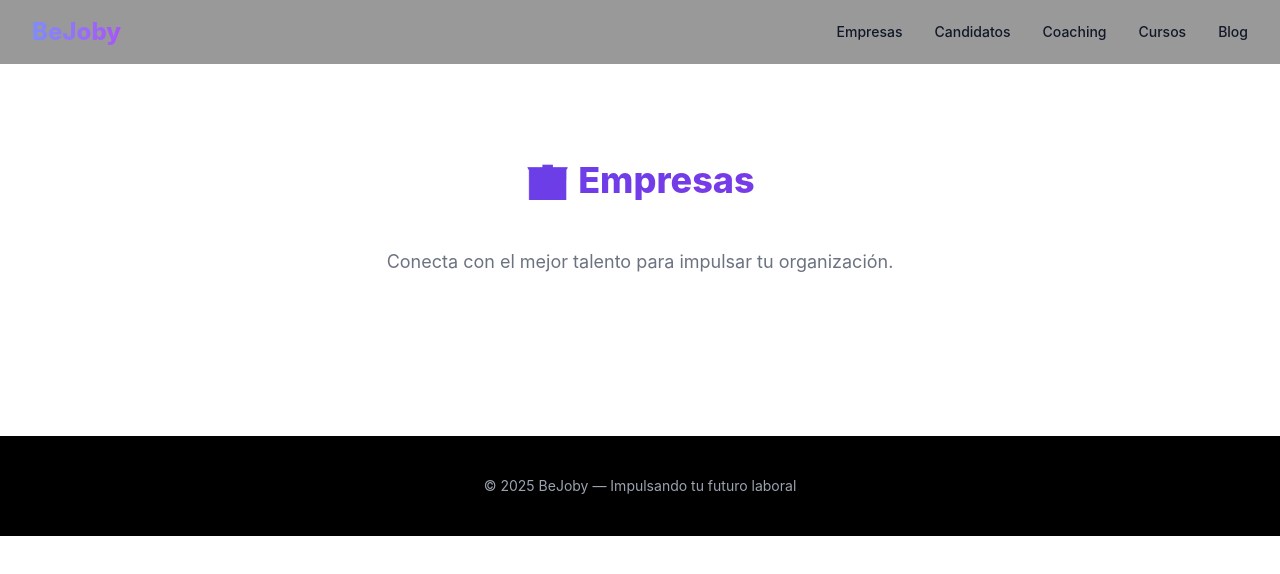
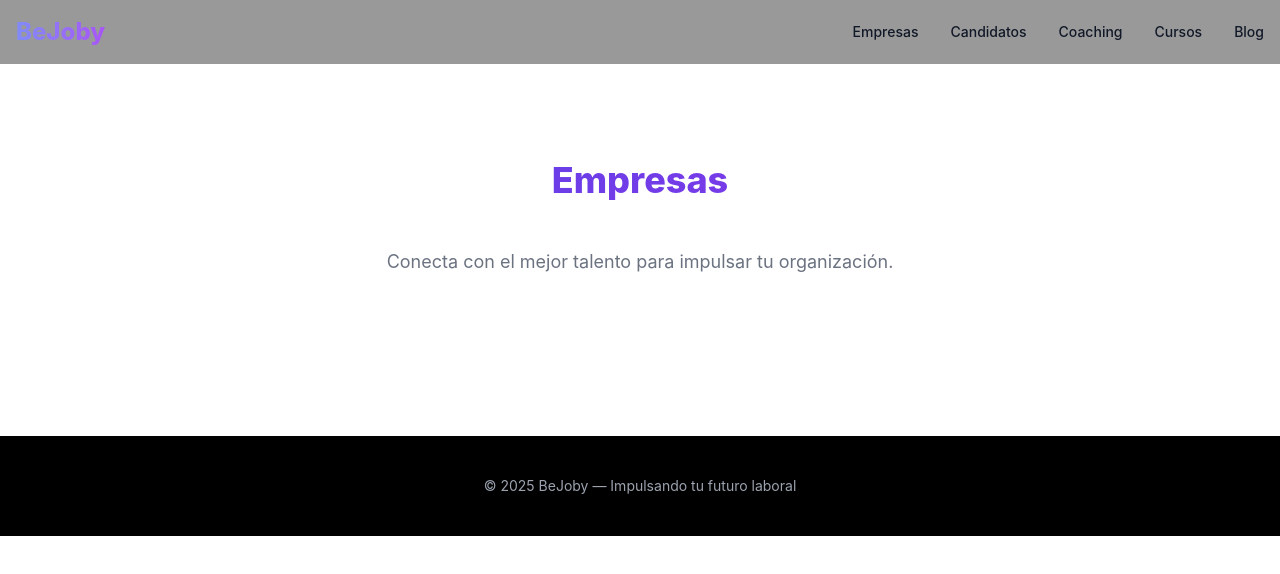
Before and after one commit to erwindaza/bejoby, a Next.js app: page /empresas in a window 1280 px wide. Shown: the top 574 px of the page. Built offline with nearby package versions, Linux system fonts and the light colour scheme.

Commit message:
feat: adaptaciones para celulares

```diff
--- a/package.json
+++ b/package.json
@@ -10,6 +10,7 @@
   },
   "dependencies": {
     "framer-motion": "^12.23.22",
+    "lucide-react": "^0.544.0",
     "next": "15.0.3",
     "react": "18.3.1",
     "react-dom": "18.3.1"
--- a/src/app/empresas/page.tsx
+++ b/src/app/empresas/page.tsx
@@ -1,7 +1,7 @@
 export default function EmpresasPage() {
   return (
     <section className="section">
-      <h1 className="section-title">🏢 Empresas</h1>
+      <h1 className="section-title">Empresas</h1>
       <p className="text-center text-lg text-gray-500">
         Conecta con el mejor talento para impulsar tu organización.
       </p>
--- a/src/app/layout.tsx
+++ b/src/app/layout.tsx
@@ -1,7 +1,8 @@
 import "./globals.css";
-import Link from "next/link";
+import type { Metadata } from "next";
+import Navbar from "../components/Navbar"; // 👈 usa ruta relativa para evitar problemas
 
-export const metadata = {
+export const metadata: Metadata = {
   title: "BeJoby - Conectando talento",
   description: "Plataforma de coaching, empleabilidad y oportunidades laborales",
 };
@@ -15,28 +16,16 @@ export default function RootLayout({
     <html lang="es">
       <body className="bg-[var(--background)] text-[var(--foreground)]">
         {/* 🌐 Navbar */}
-        <header className="navbar bg-black/40 backdrop-blur-md">
-          <Link
-            href="/"
-            className="text-2xl font-extrabold bg-gradient-to-r from-indigo-400 to-purple-500 bg-clip-text text-transparent"
-          >
-            BeJoby
-          </Link>
-          <nav className="flex space-x-8 text-sm font-medium">
-            <Link href="/empresas">Empresas</Link>
-            <Link href="/candidatos">Candidatos</Link>
-            <Link href="/coaching">Coaching</Link>
-            <Link href="/cursos">Cursos</Link>
-            <Link href="/blog">Blog</Link>
-          </nav>
-        </header>
+        <Navbar />
 
-        {/* 📦 Aquí se carga cada página */}
+        {/* 📦 Contenido */}
         <main className="pt-20">{children}</main>
 
         {/* 📍 Footer */}
         <footer className="mt-20 py-10 bg-black text-gray-400 text-sm text-center">
-          <p>© {new Date().getFullYear()} BeJoby — Impulsando tu futuro laboral</p>
+          <p>
+            © {new Date().getFullYear()} BeJoby — Impulsando tu futuro laboral
+          </p>
         </footer>
       </body>
     </html>
--- /dev/null
+++ b/src/components/Navbar.tsx
@@ -0,0 +1,69 @@
+"use client";
+
+import { useState } from "react";
+import Link from "next/link";
+
+export default function Navbar() {
+  const [isOpen, setIsOpen] = useState(false);
+
+  const links = [
+    { href: "/empresas", label: "Empresas" },
+    { href: "/candidatos", label: "Candidatos" },
+    { href: "/coaching", label: "Coaching" },
+    { href: "/cursos", label: "Cursos" },
+    { href: "/blog", label: "Blog" },
+  ];
+
+  return (
+    <header className="w-full bg-black/40 backdrop-blur-md fixed top-0 left-0 z-50">
+      <div className="max-w-7xl mx-auto px-4 flex items-center justify-between h-16">
+        {/* Logo */}
+        <Link
+          href="/"
+          className="text-2xl font-extrabold bg-gradient-to-r from-indigo-400 to-purple-500 bg-clip-text text-transparent"
+        >
+          BeJoby
+        </Link>
+
+        {/* Menú en desktop */}
+        <nav className="hidden md:flex space-x-8 text-sm font-medium">
+          {links.map((link) => (
+            <Link
+              key={link.href}
+              href={link.href}
+              className="hover:text-purple-400 transition"
+            >
+              {link.label}
+            </Link>
+          ))}
+        </nav>
+
+        {/* Botón menú hamburguesa en móvil */}
+        <button
+          onClick={() => setIsOpen(!isOpen)}
+          className="md:hidden text-white text-2xl focus:outline-none"
+        >
+          {isOpen ? "✖" : "☰"}
+        </button>
+      </div>
+
+      {/* Menú desplegable móvil */}
+      {isOpen && (
+        <div className="md:hidden bg-black/90 border-t border-gray-700">
+          <nav className="flex flex-col items-center space-y-4 py-6">
+            {links.map((link) => (
+              <Link
+                key={link.href}
+                href={link.href}
+                className="text-lg hover:text-purple-400 transition"
+                onClick={() => setIsOpen(false)}
+              >
+                {link.label}
+              </Link>
+            ))}
+          </nav>
+        </div>
+      )}
+    </header>
+  );
+}
```
Also changed, not shown: 1 other file (tests, documents, lock files or other folders).
